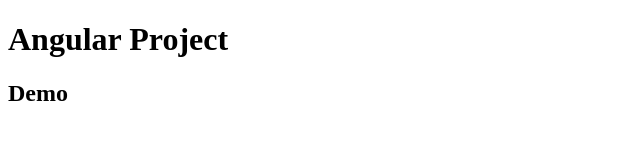
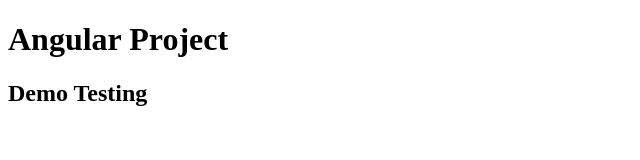
Before and after one commit to Rahini123/Angular_Frontend, a plain HTML site: page index.html in a window 1280 px wide. Shown: the whole page, without its empty margins (0-640 px from the left). Drawn offline with Linux system fonts and the light colour scheme.

Commit message:
Third commit

```diff
--- a/index.html
+++ b/index.html
@@ -7,6 +7,6 @@
 </head>
 <body>
     <h1> Angular Project</h1>
-    <h2> Demo </h2>
+    <h2> Demo Testing </h2>
 </body>
 </html>
```
